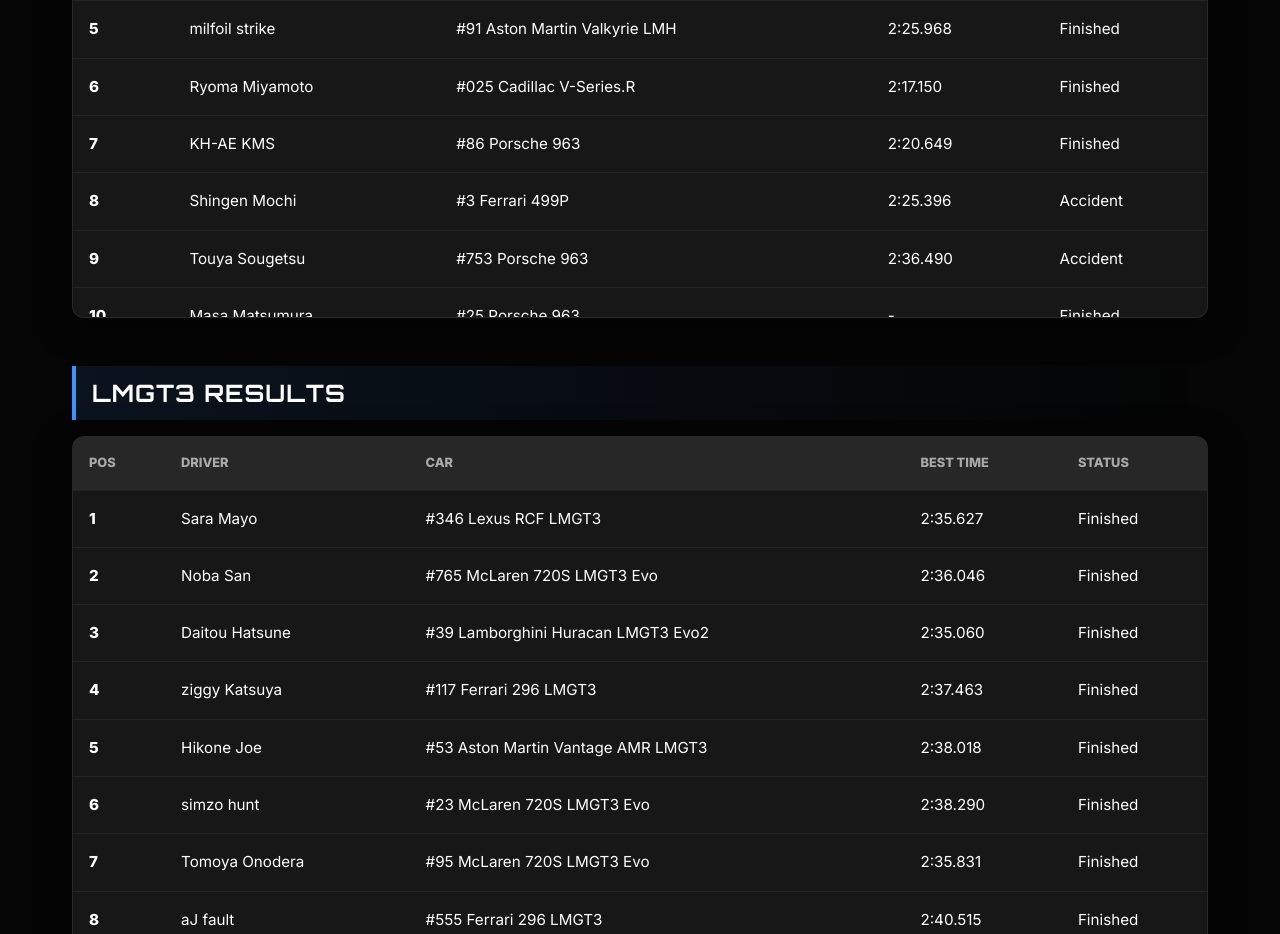
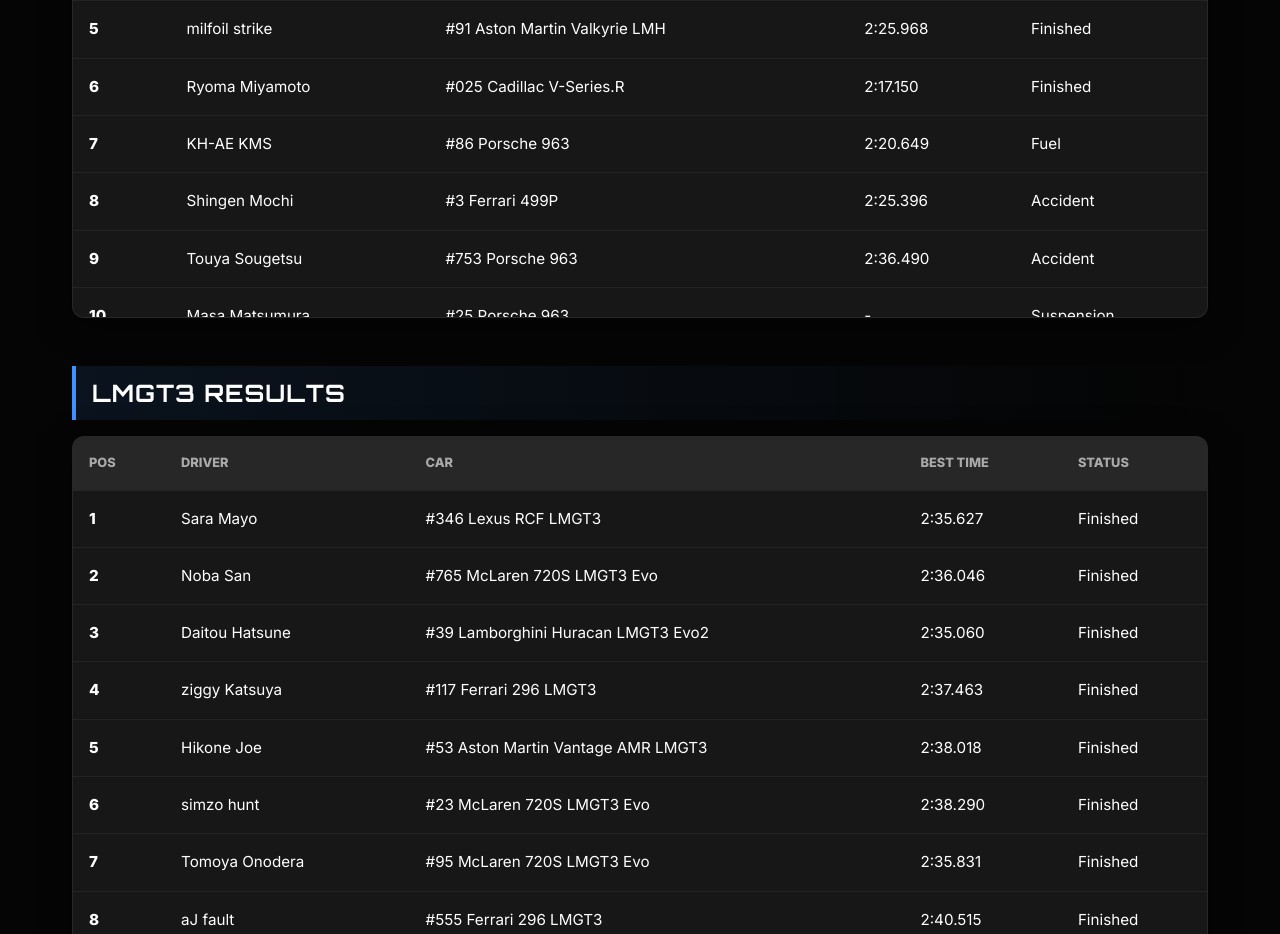
Before and after one commit to ciccida/wec-sprint-series, a React (Vite) app: page / in a window 1280 px wide. Shown: the part 4220-5154 px from the top of the page. Built offline with nearby package versions, Linux system fonts and the light colour scheme.

Commit message:
fix(ui): Display Fuel and Suspension status as DNF in Race Results

```diff
--- a/src/components/RaceResults.jsx
+++ b/src/components/RaceResults.jsx
@@ -27,7 +27,13 @@
                         </thead>
                         <tbody>
                             {hypercars.map((r, i) => {
-                                const isDNF = r.time && (r.time.includes('DNF') || r.time.includes('Accident'));
+                                const isDNF = r.time && (
+                                    r.time.includes('DNF') ||
+                                    r.time.includes('Accident') ||
+                                    r.time.includes('Fuel') ||
+                                    r.time.includes('Suspension') ||
+                                    r.time.includes('Retired')
+                                );
                                 return (
                                     <tr key={i}>
                                         <td>{i + 1}</td>
@@ -64,7 +70,13 @@
                         </thead>
                         <tbody>
                             {lmgt3s.map((r, i) => {
-                                const isDNF = r.time && (r.time.includes('DNF') || r.time.includes('Accident'));
+                                const isDNF = r.time && (
+                                    r.time.includes('DNF') ||
+                                    r.time.includes('Accident') ||
+                                    r.time.includes('Fuel') ||
+                                    r.time.includes('Suspension') ||
+                                    r.time.includes('Retired')
+                                );
                                 return (
                                     <tr key={i}>
                                         <td>{i + 1}</td>
```
